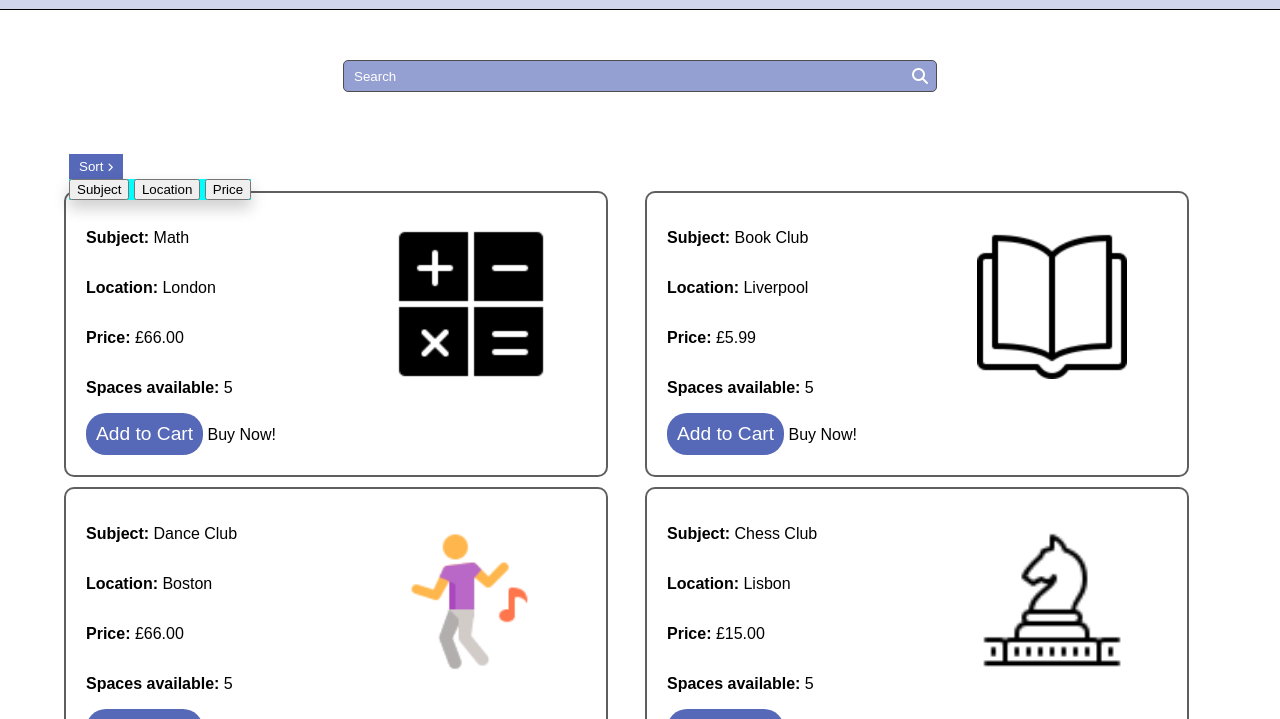
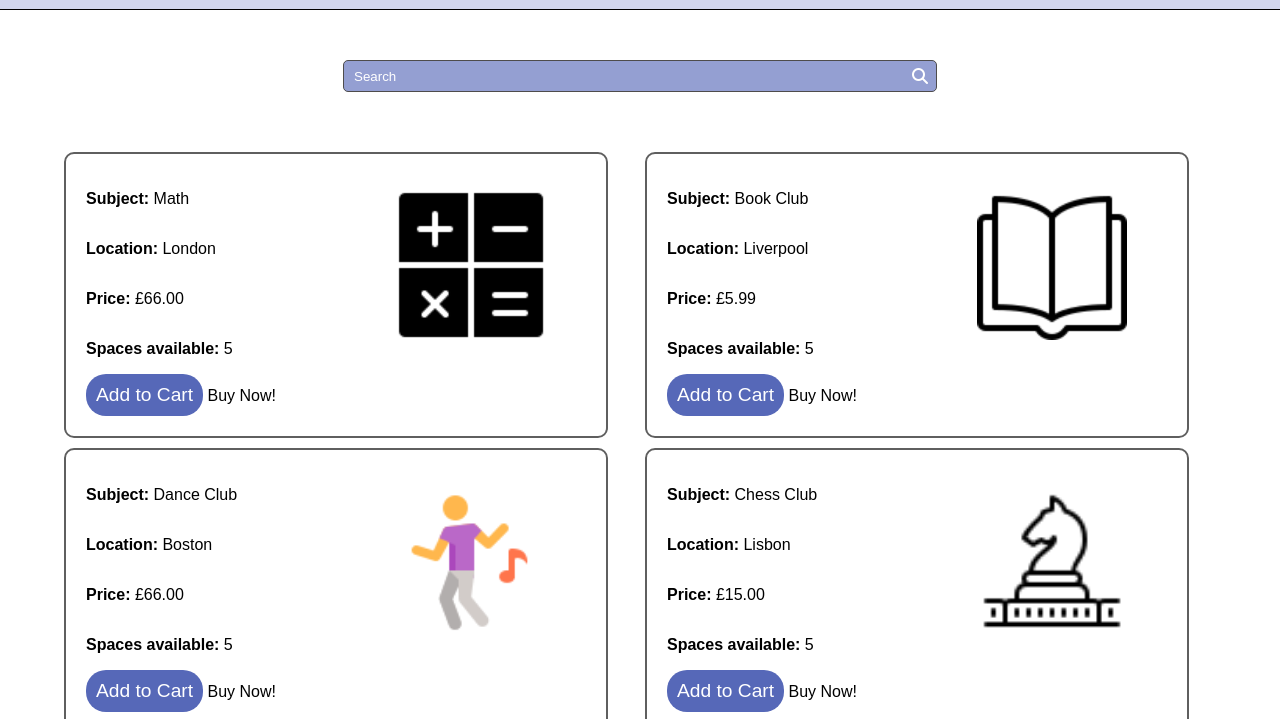
Before and after one commit to Jo-costa/After-School-Website-Frontend, a plain HTML site: page index.html in a window 1280 px wide. Shown: the part 79-798 px from the top of the page. Drawn offline with nearby package versions, Linux system fonts and the light colour scheme; a web font is replaced by a local one.

Commit message:
minor changes

```diff
--- a/index.html
+++ b/index.html
@@ -41,16 +41,7 @@
 
                 </div>
 
-                <div class="sort-container">
-                    <button type="button" @click="toggleFilters" class="show-filters-btn">Sort
-                        <i class="fa-solid fa-angle-right" id="arrow"></i>
-                    </button>
-                    <div id="filters" class="filters">
-                        <button @click="sortBy('subject')">Subject</button>
-                        <button @click="sortBy('location')">Location</button>
-                        <button @click="sortBy('price')">Price</button>
-                    </div>
-                </div>
+
 
                 <div v-for="product in searched" class="row product">
                     <div class="col col-expand">
--- a/style.css
+++ b/style.css
@@ -108,15 +108,6 @@ input::placeholder {
 }
 
 
-.sort-container {
-    position: relative;
-    display: inline-block;
-    grid-column-start: 1;
-    grid-column-end: 3;
-    /* background-color: rgb(224, 218, 218); */
-    padding: 2px 5px;
-}
-
 .sort-container span {
     font-size: 14px;
 }
@@ -138,44 +129,6 @@ input::placeholder {
     display: block;
 }
 
-
-.show-filters-btn {
-
-    background-color: rgb(86, 104, 184);
-    border: none;
-    color: white;
-    padding: 5px 10px;
-    cursor: pointer;
-
-}
-
-#arrow {
-    font-size: 10px;
-    padding: 0;
-}
-
-.fa-angle-right {
-    padding: none;
-
-}
-
-
-.show {
-    display: block;
-    width: 100px;
-}
-
-/* .show span:hover {
-    cursor: default;
-    background-color: rgb(148, 159, 210);
-} */
-
-
-.rotate {
-transform: rotate(90deg);
-display: inline-block;
-/* margin-top: 3px; */
-}
 
 
 .row {
```
Also changed, not shown: README.MD (added).
